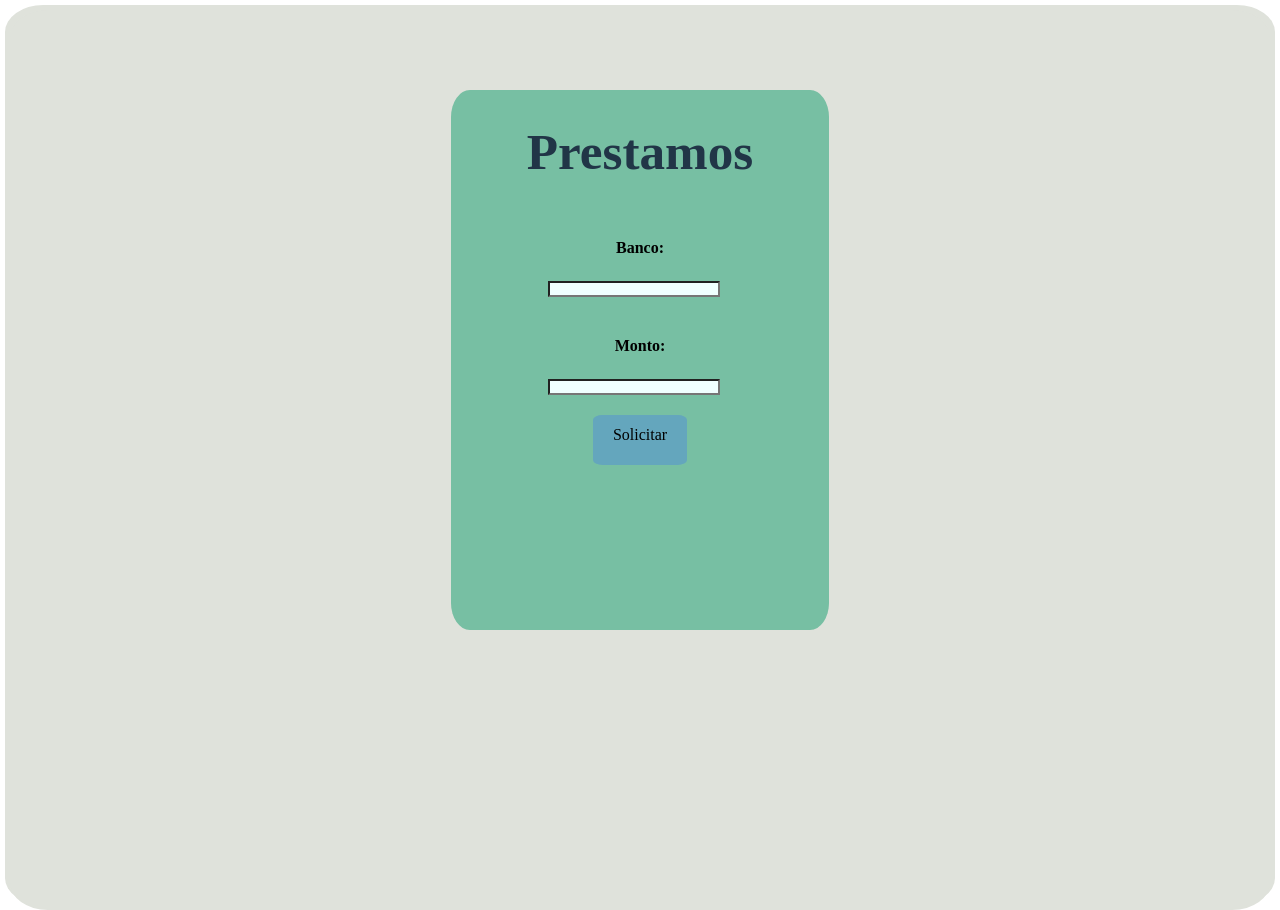
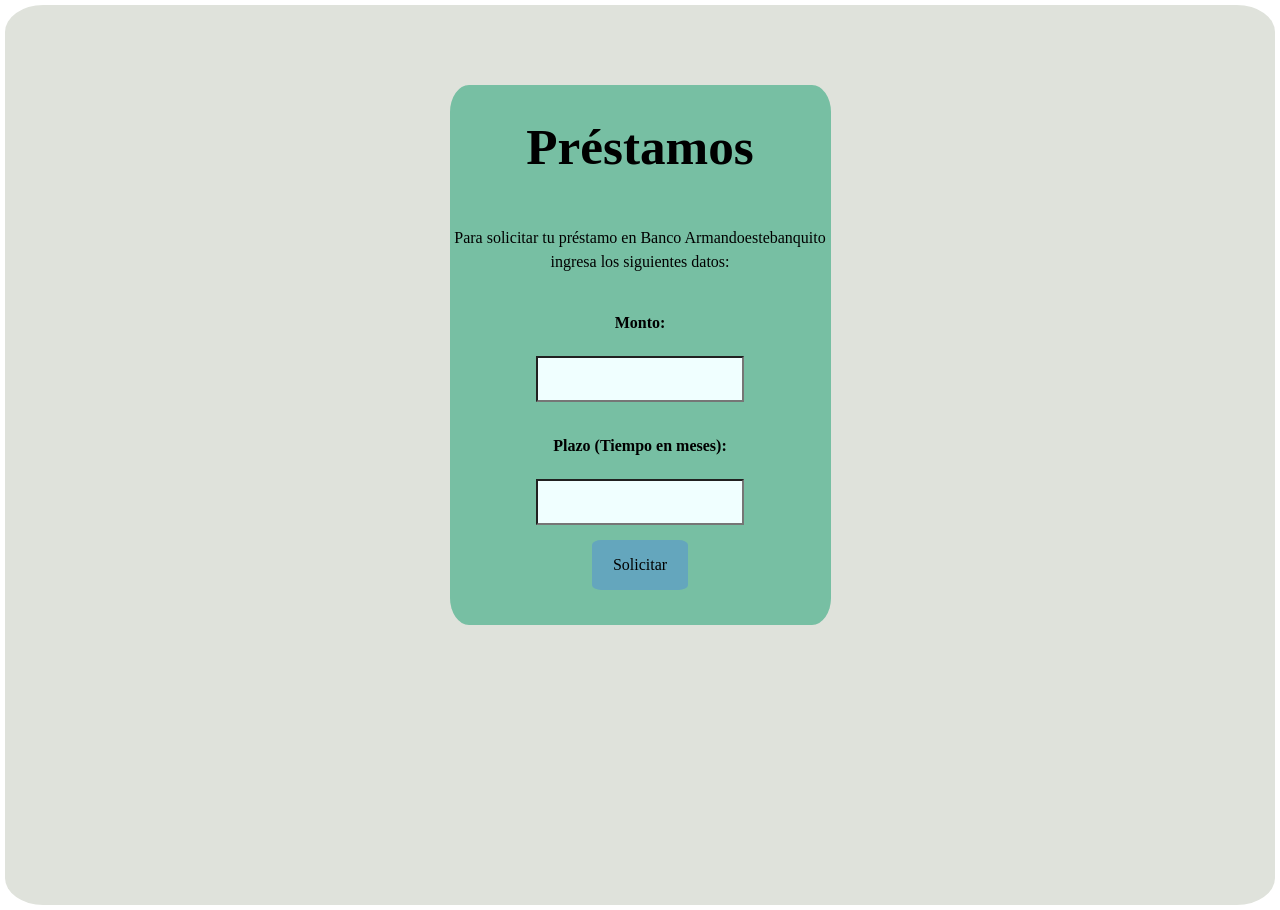
Before and after one commit to ZhantyDev/proyecto-web, a React (Vite) app in the folder front-proyecto/: page /prestamos in a window 1280 px wide. Built offline with nearby package versions, Linux system fonts and the light colour scheme.

Commit message:
Ajuste de interfaces, organización y nuevos detalles

```diff
--- a/front-proyecto/src/components/prestamos/Prestamos.css
+++ b/front-proyecto/src/components/prestamos/Prestamos.css
@@ -1,21 +1,7 @@
-#root {
-    height: 900px;
-    width: 100%;
-    display: flex;
-    border-radius: 0;
-    background-color: #DFE2DB;
-    margin: 5px;
-    font-family: 'Times New Roman', Times, serif;
-    text-align: center;
-    align-items: top  ;
-    justify-content: center ;
-  }
-
-
   .cuadrado {
-    height: 50%;
-    width: 30%;
-    margin: 80px;
+    height: 100px;
+    width: 100px;
+    margin: 100px;
     display: flex;
     border-radius: 0;
     flex-wrap: wrap;
@@ -23,20 +9,37 @@
     flex-direction: column;
     align-items: center;
     transition: filter 600ms;
-
+    color: black;
   }
   .cuadrito:hover {
     filter: drop-shadow(0 0 2em #64ffce65);
   }
 
-  .item{
-    height: 10%;
-    width: 80%;
+  #monto .item{
+    height: 40px;
+    width: 200px;
     display: flex;
-    margin: 10px;
     background-color: azure;
     text-align: center;
     transition: filter 600ms;
+    color: black;
+  }
+
+  #plazo .item{
+    height: 40px;
+    width: 200px;
+    display: flex;
+    background-color: azure;
+    text-align: center;
+    transition: filter 600ms;
+    color: black;
+  }
+
+  #banco select{
+    width: 200px;
+    height: 40px;
+    color: black;
+    background-color: white;
   }
 
   .botonPrestamo{
@@ -47,6 +50,7 @@
     border-radius: 10%;
     background-color: #64A6BD;
     justify-content: center;
+    align-items: center;
     color: black;
   }
 
--- a/front-proyecto/src/components/prestamos/Prestamos.jsx
+++ b/front-proyecto/src/components/prestamos/Prestamos.jsx
@@ -1,25 +1,28 @@
-import React from 'react'
+import React, {useState} from 'react'
 import './Prestamos.css'
 import { useNavigate } from 'react-router-dom';
 
 function Prestamos(){
+    const [bancoPrestamo, setBancoPrestamo] = useState(''); // Estado para el banco seleccionado
+
+    const handleBancoChange = (e) => {
+        setBancoPrestamo(e.target.value);
+    };
 
     return(
         <>
-        <div id = "root">
-        <div class = "cuadrado">
-        <h1>Prestamos</h1>
-        <div id="banco">
-            <h4>Banco:</h4>
-            <input type="combobox" name='bancoPrestamo' class = 'item'/>
-        </div>
-        <div id="monto">
-            <h4>Monto:</h4>
-            <input type="text" name='dineroPrestamo' class = 'item'/>
-        </div>
-        <button class = 'botonPrestamo'>Solicitar</button>
-
-        </div>
+        <div className = "cuadrado">
+        <h1>Préstamos</h1>
+        <p>Para solicitar tu préstamo en Banco Armandoestebanquito ingresa los siguientes datos:</p>
+            <div id='monto'>
+                <h4>Monto:</h4>
+                <input type="text" name='dineroPrestamo' class = 'item'/>
+            </div>
+            <div id="plazo">
+                <h4>Plazo (Tiempo en meses):</h4>
+                <input type="text" name='plazo' class = 'item'/>
+            </div>
+            <button class = 'botonPrestamo'>Solicitar</button>
         </div>
         </>
         )
--- a/front-proyecto/src/components/principal/Principal.css
+++ b/front-proyecto/src/components/principal/Principal.css
@@ -28,11 +28,11 @@
   }
 
   .boton-container {
-    display: flex; /* Usar flexbox para centrar los elementos */
+    display: flex;
     flex-wrap: wrap;
-    justify-content: center; /* Centra horizontalmente */
-    align-items: center; /* Centra verticalmente */
-    margin-top: 20px; /* Espacio en la parte superior, ajusta según sea necesario */
+    justify-content: center;
+    align-items: center;
+    margin-top: 20px;
 }
 
   .botones{
@@ -41,7 +41,7 @@
     width: 250px;
     height: 100px;
     padding: 150px 220px;
-    justify-content: center; /* Centrar horizontalmente */
+    justify-content: center;
     align-items: center;
     background-color: #64A6BD;
     color: black;
@@ -59,40 +59,35 @@
     color: black;
   }
 
-  /* Sidebar (ventana lateral) */
   .sidebar {
-    height: 100%; /* Ocupa toda la altura de la pantalla */
-    width: 0; /* Comienza con ancho 0 (oculto) */
-    position: fixed; /* Fijo en la pantalla */
+    height: 100%;
+    width: 0;
+    position: fixed;
     top: 0;
     left: 0;
-    background-color: #111; /* Color de fondo */
-    overflow-x: hidden; /* Desactiva scroll horizontal */
-    transition: 0.5s; /* Transición suave */
-    padding-top: 60px; /* Espacio en la parte superior */
+    background-color: white;
+    overflow-x: hidden;
+    transition: 0.5s;
+    padding-top: 60px;
   }
 
-  /* Cuando el sidebar está abierto, le damos ancho */
   .sidebar.open {
-    width: 250px; /* Puedes ajustar el ancho del sidebar */
+    width: 250px;
   }
 
-  /* Estilo de los enlaces dentro del sidebar */
   .sidebar a {
     padding: 8px 8px 8px 32px;
     text-decoration: none;
     font-size: 25px;
-    color: #818181;
+    color: black;
     display: block;
     transition: 0.3s;
   }
 
-  /* Cambiar color al pasar el ratón sobre los enlaces */
   .sidebar a:hover {
     color: #f1f1f1;
   }
 
-  /* Estilo del botón de cerrar (×) */
   .sidebar .closebtn {
     position: absolute;
     top: 0;
--- a/front-proyecto/src/components/principal/Principal.jsx
+++ b/front-proyecto/src/components/principal/Principal.jsx
@@ -1,15 +1,15 @@
 import React, {useState} from 'react'
 import './Principal.css'
 import { useNavigate } from 'react-router-dom';
-import icon from '../../assets/depositphotos_119717876-stock-illustration-refund-flat-vector-icon.jpg'; // Ajusta la ruta
+import icon from '../../assets/depositphotos_119717876-stock-illustration-refund-flat-vector-icon.jpg';
 
 
 function Principal(){
     const navigate = useNavigate()
-    const [isSidebarOpen, setSidebarOpen] = useState(false); // Estado para controlar el menú desplegable
+    const [isSidebarOpen, setSidebarOpen] = useState(false);
 
     const toggleSidebar = () => {
-        setSidebarOpen(!isSidebarOpen); // Alterna el estado del menú desplegable
+        setSidebarOpen(!isSidebarOpen);
     };
 
     return(
@@ -27,11 +27,12 @@ function Principal(){
 
             <button className='menu-button' onClick={toggleSidebar}>⋮</button>
 
-            {/* Sidebar */}
             <div className={`sidebar ${isSidebarOpen ? 'open' : ''}`}>
-                <a href="#" className="closebtn" onClick={toggleSidebar}>×</a> {/* Botón para cerrar el sidebar */}
+                <a href="#" className="closebtn" onClick={toggleSidebar}>×</a>
                 <a href="#">Perfil</a>
                 <a href="#">Configuración</a>
+                <a href="#">Ayuda</a>
+                <a href="#">Sobre Armandoestebanquito</a>
                 <a href="#">Cerrar sesión</a>
             </div>
         </div>
```
